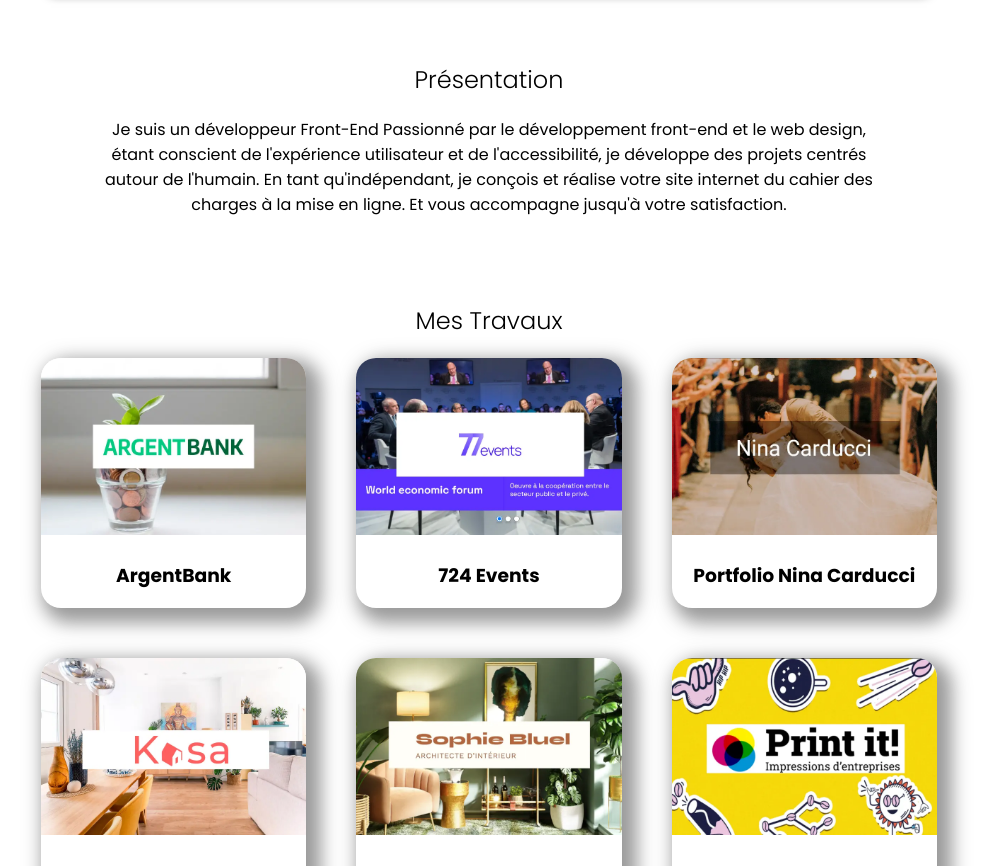
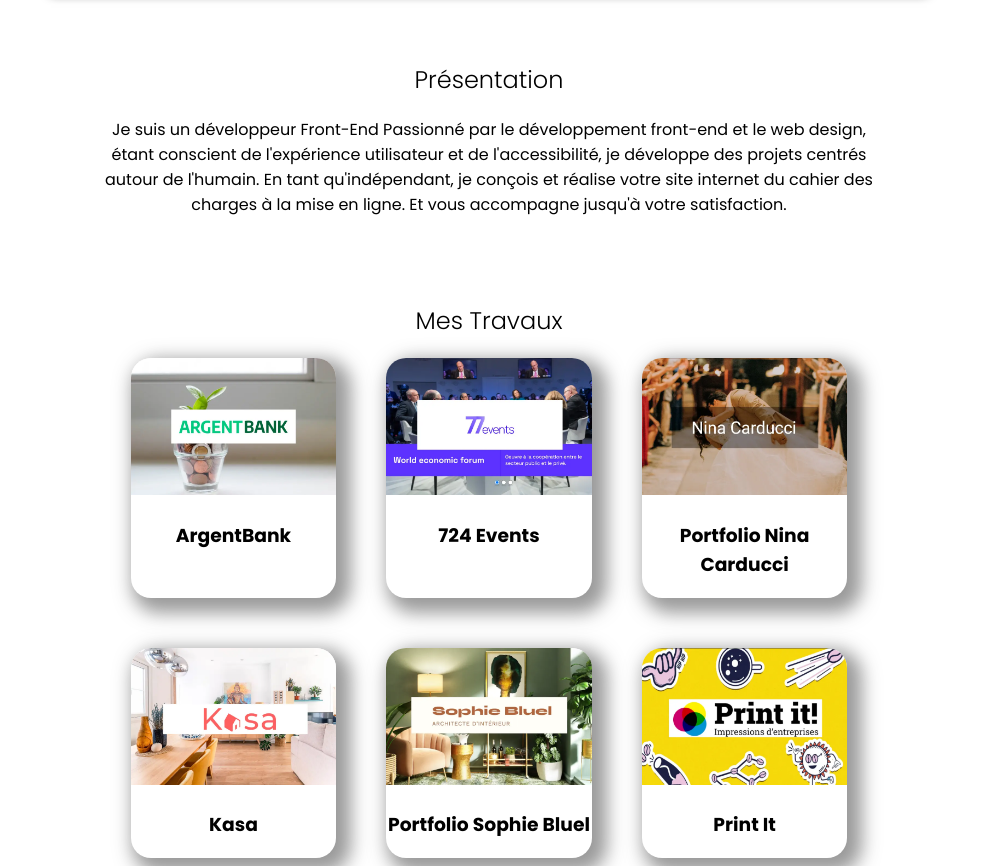
Before and after one commit to larbalestrier/portfolio, a plain HTML site: page index.html in a window 1280 px wide. Shown: the part 86-952 px from the top of the page, without its empty margins (151-1144 px from the left). Drawn offline with nearby package versions, Linux system fonts and the light colour scheme.

Commit message:
modif margin de la gallery

```diff
--- a/index.css
+++ b/index.css
@@ -81,6 +81,11 @@ h1 span{
 #travaux {
     text-align: center;
 }
+.container_gallery{
+    display:  flex;
+    margin-inline: 10%;
+
+}
 
 #gallery {
     display: grid;
@@ -98,7 +103,7 @@ h1 span{
     -webkit-box-shadow: 8px 8px 18px 7px rgba(64,64,64,0.53);
     box-shadow: 8px 8px 18px 7px rgba(64,64,64,0.53);
     cursor: pointer;
-     transition: transform 0.3s; /* Pour ajouter une animation fluide */
+    transition: transform 0.3s;
 }
 .container_project:hover {
     transform: scale(1.1);
@@ -151,6 +156,7 @@ footer {
     width: 100%;
     height: 100%;
     background-color: rgba(0, 0, 0, 0.7);
+
 }
 
 .modal-content {
--- a/index.html
+++ b/index.html
@@ -43,8 +43,11 @@
     </section>
     <section id="travaux">
         <h2>Mes Travaux</h2>
-        <div id="gallery">
+        <div class="container_gallery">
+            <div id="gallery">
+            </div>
         </div>
+
         <div id="modal" class="modal">
             <div class="modal-content">
               <span class="close-modal">&times;</span>
@@ -56,7 +59,7 @@
     </section>
     <section id="competences">
         <h2>Mes compétences</h2>
-        <div >
+        <div>
             <ul id="icone">
             </ul>
         </div>
@@ -79,6 +82,5 @@
     </section>
     <footer>© 2023 Quentin L'Arbalestrier, Tous droits réservés.</footer>
     <script src="script.js"></script>
-    <script src="https://code.iconify.design/iconify-icon/1.0.7/iconify-icon.min.js"></script>
 </body>
 </html>
```
Also changed, not shown: script.js (+4 -4 lines).
